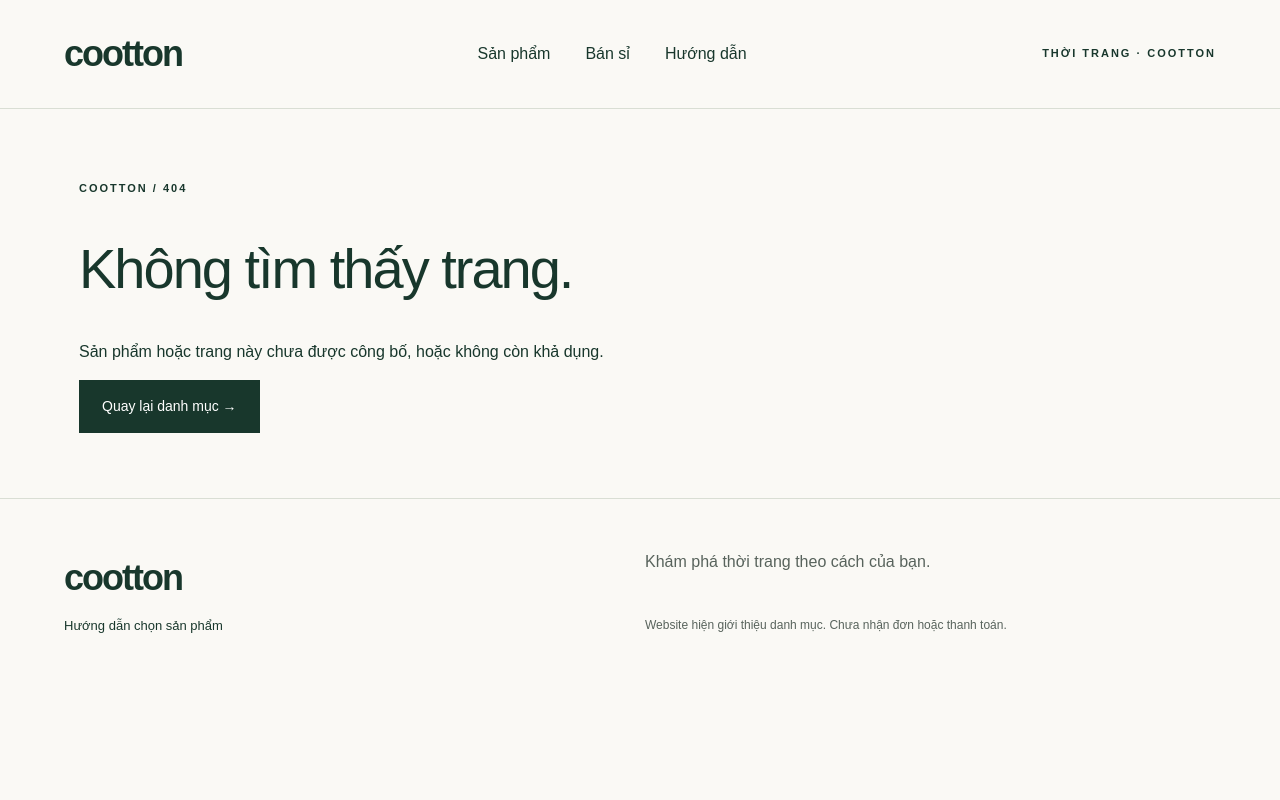
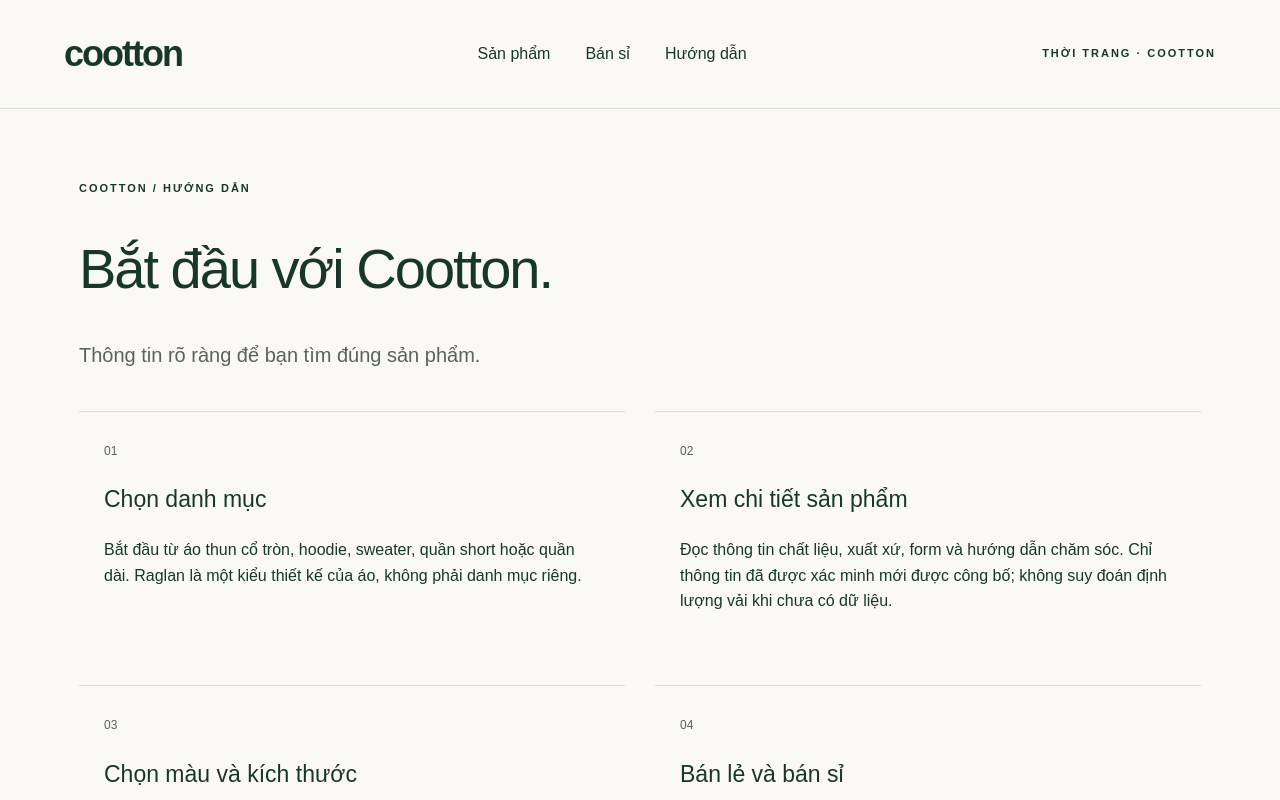
Before and after one commit to Cootton/CoottonPlatform, a Next.js app in the folder apps/web/: page /huong-dan in a window 1280 px wide. Before the commit this address had no page. Shown: the top 800 px of the page. Built offline with nearby package versions, Linux system fonts and the light colour scheme.

Commit message:
Implement catalog apps/web/app/huong-dan

```diff
--- /dev/null
+++ b/apps/web/app/huong-dan/page.tsx
@@ -0,0 +1,3 @@
+import Link from 'next/link';
+export const metadata={title:'Hướng dẫn khám phá sản phẩm — Cootton',description:'Cách chọn danh mục, xem chất liệu, form, màu sắc và kích thước trên Cootton. Phân biệt bán lẻ B2C và bán sỉ B2B.'};
+export default function Help(){return <main id="main" className="help-page"><span className="eyebrow">COOTTON / HƯỚNG DẪN</span><h1>Bắt đầu với Cootton.</h1><p className="lead">Thông tin rõ ràng để bạn tìm đúng sản phẩm.</p><div className="help-grid"><article><span>01</span><h2>Chọn danh mục</h2><p>Bắt đầu từ áo thun cổ tròn, hoodie, sweater, quần short hoặc quần dài. Raglan là một kiểu thiết kế của áo, không phải danh mục riêng.</p></article><article><span>02</span><h2>Xem chi tiết sản phẩm</h2><p>Đọc thông tin chất liệu, xuất xứ, form và hướng dẫn chăm sóc. Chỉ thông tin đã được xác minh mới được công bố; không suy đoán định lượng vải khi chưa có dữ liệu.</p></article><article><span>03</span><h2>Chọn màu và kích thước</h2><p>Mỗi tổ hợp màu và size có một SKU riêng. Tham khảo bảng kích thước thực tế khi có; tên form không thay thế số đo.</p></article><article><span>04</span><h2>Bán lẻ và bán sỉ</h2><p>Trang chủ là B2C. Trang B2B dành cho bán sỉ; bậc giá đi theo từng SKU. Điều kiện số lượng và tiền tối thiểu được hiển thị khi có chính sách đang áp dụng.</p></article></div><aside className="notice"><h2>Danh mục đang được chuẩn bị</h2><p>Website chưa nhận đơn hoặc thanh toán. Nạp CP và giao dịch CP/VC/VCS chưa kích hoạt. Không chuyển tiền dựa trên thông tin danh mục.</p></aside><Link className="button" href="/">Quay lại danh mục →</Link></main>;}
```
